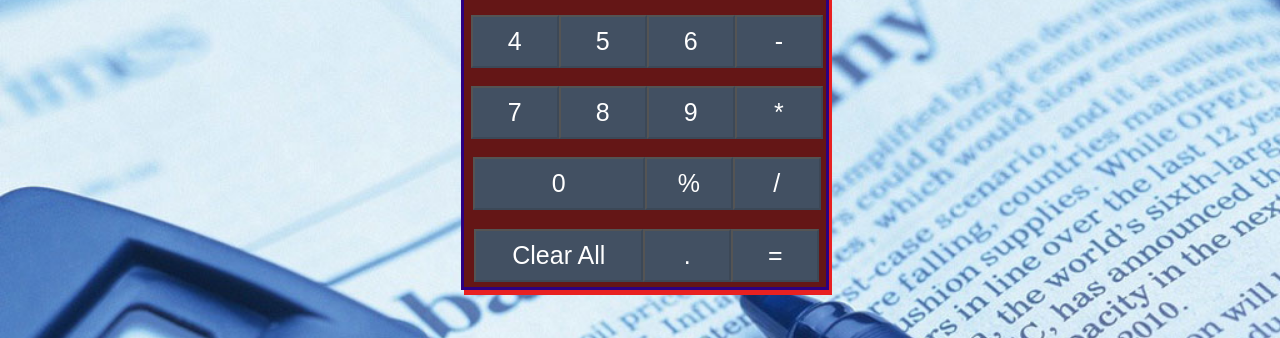
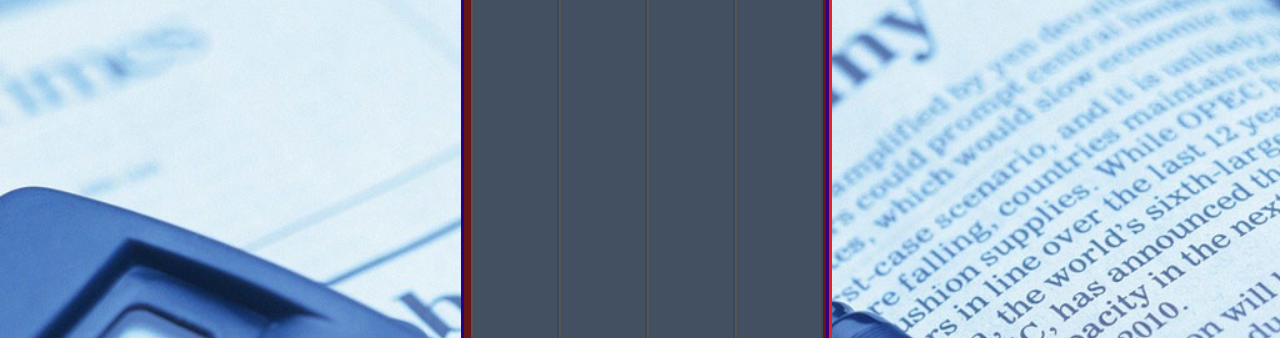
Before and after one commit to shovo921/calculator, a plain HTML site: page index.html in a window 1280 px wide. Shown: the part 138-476 px from the top of the page. Drawn offline with Linux system fonts and the light colour scheme.

Commit message:
Update style.css

```diff
--- a/style.css
+++ b/style.css
@@ -1,6 +1,7 @@
 *{
 	margin: 0 ;
 	padding: 0;
+	height:1080px;
 }
 .calculator{
 	background: url(aa.jpg);
```
